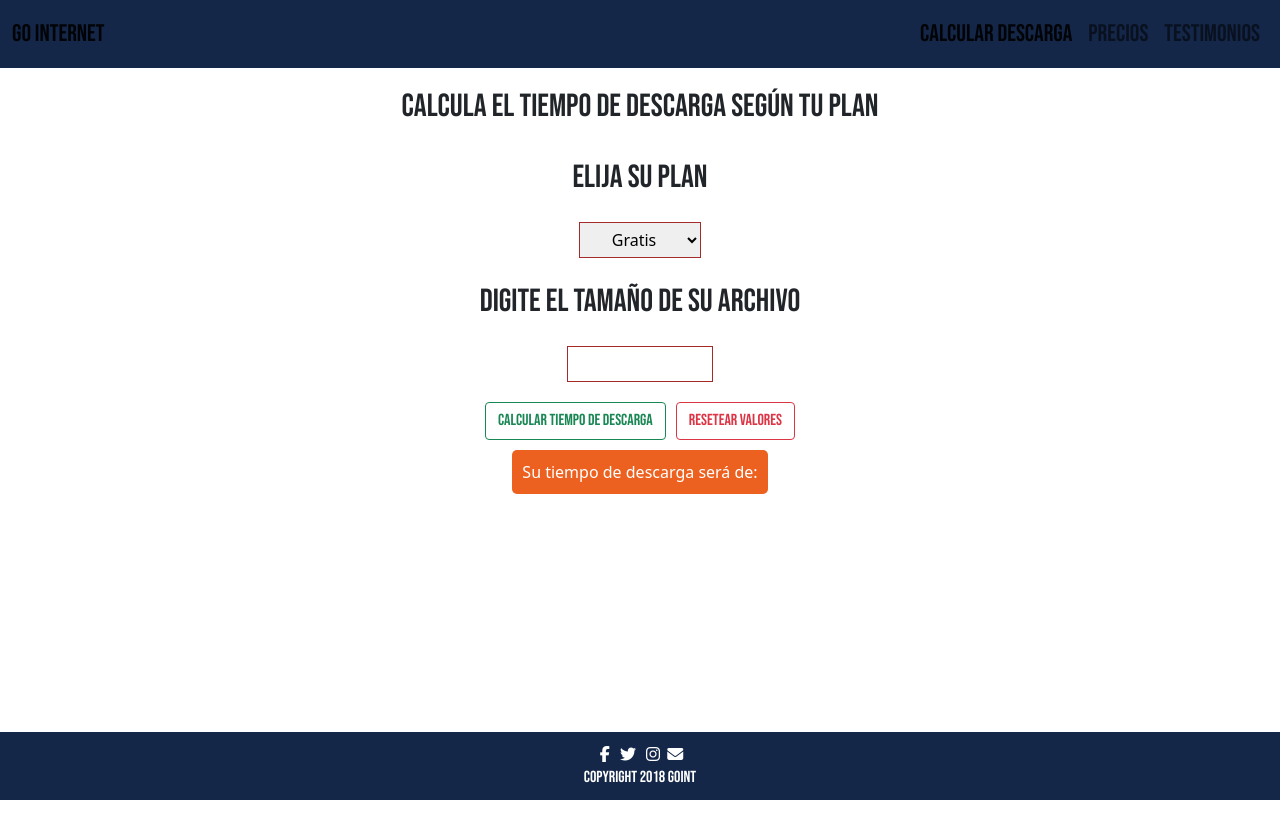
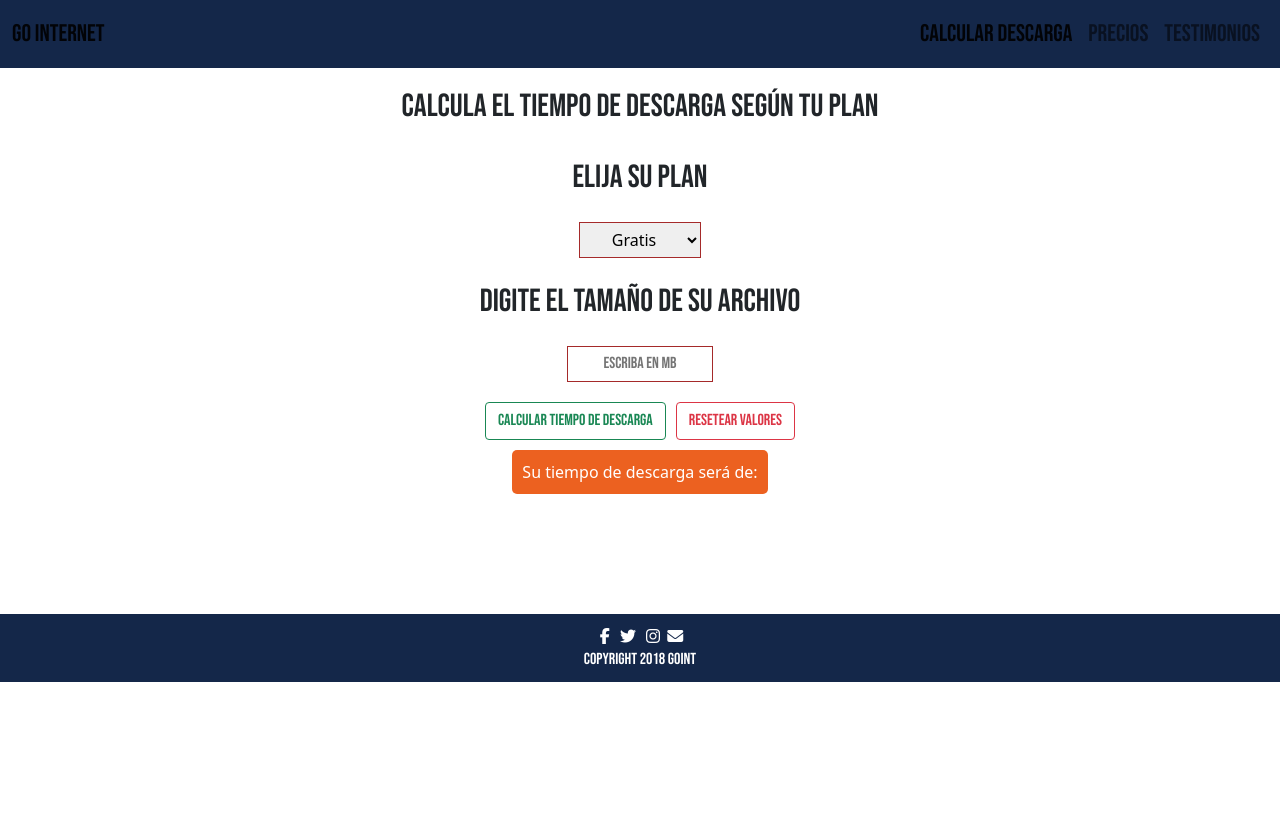
Before and after one commit to Andresdormir/ISP-page, a website: page calcular.html in a window 1280 px wide. After the commit the page ends 800 px from the top, so only its background shows below. Drawn offline with nearby package versions, Linux system fonts and the light colour scheme.

Commit message:
done some bugfix at footer

```diff
--- a/calcular.html
+++ b/calcular.html
@@ -19,7 +19,7 @@
   <title>Our Isp</title>
 </head>
 
-<body class="hidden" style="overflow: hidden">
+<body class="hidden">
 
   <div class="container" id="Loader">
     <h1 class="animate__fadeIn">Go Internet</h1>
@@ -58,7 +58,7 @@
       <label for="tamannio">
         Digite el tamaño de su archivo
       </label> <br>
-      <input type="number">
+      <input type="number" placeholder="Escriba en MB">
     </form>
     <div class="btncont">
       <button id="boton" class="btn  btn-outline-success">Calcular tiempo de descarga</button>
@@ -73,10 +73,8 @@
 
 
 </body>
-<footer style=" position: absolute;
-bottom: 0;
-left: 0;
-width: 100%;" class="white-section" id="footer">
+
+<footer class="white-section" id="footer">
   <div class="container-fluid">
     <i class="social-icon fab fa-facebook-f"></i>
     <i class="social-icon fab fa-twitter"></i>
@@ -85,6 +83,7 @@ width: 100%;" class="white-section" id="footer">
     <p>Copyright 2018 GoInt</p>
   </div>
 </footer>
+
 <script src="https://kit.fontawesome.com/6e7b50cd1f.js" crossorigin="anonymous"></script>
 <script src="https://cdn.jsdelivr.net/npm/bootstrap@5.1.2/dist/js/bootstrap.bundle.min.js"
   integrity="sha384-kQtW33rZJAHjgefvhyyzcGF3C5TFyBQBA13V1RKPf4uH+bwyzQxZ6CmMZHmNBEfJ" crossorigin="anonymous"></script>
--- a/index.css
+++ b/index.css
@@ -277,13 +277,12 @@ footer .container-fluid p {
   -webkit-box-pack: start;
       -ms-flex-pack: start;
           justify-content: flex-start;
-  height: 100%;
   text-align: center;
   margin: 20px;
-  min-height: 100%;
   position: relative;
-  padding-bottom: 100px !important;
+  padding-bottom: 100px;
 }
+
 #calculate label {
   font-size: 2rem;
   margin: 20px;
```
